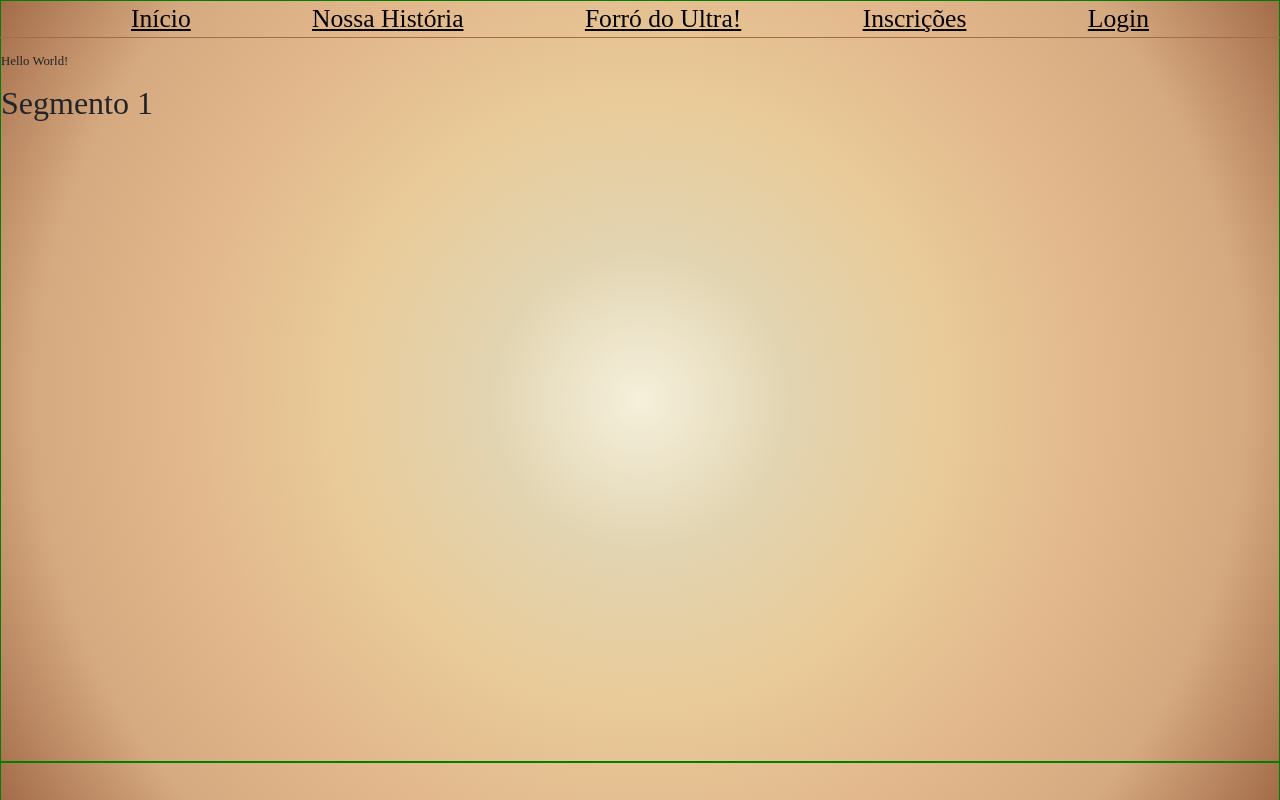
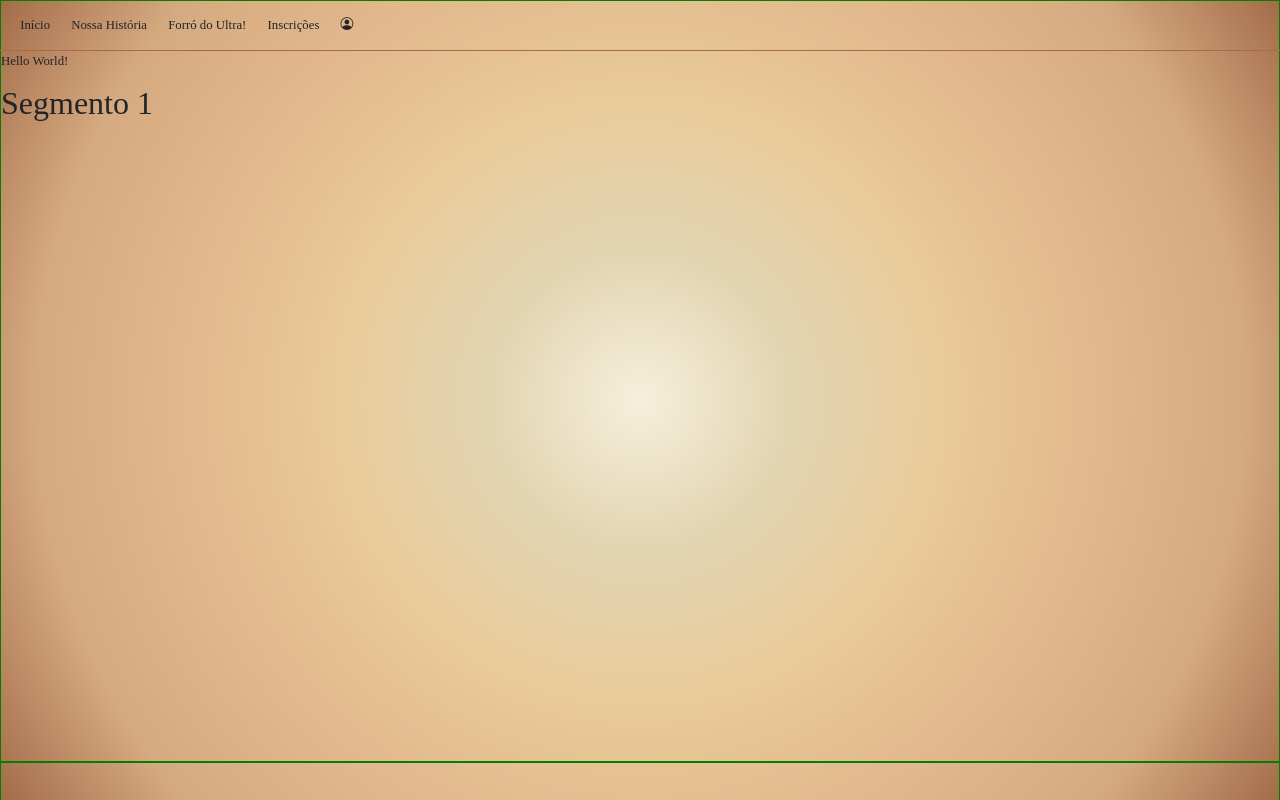
Before and after one commit to ArlessonMoura/congress-brazilian-dance-ultra, a React (Create React App) app: page / in a window 1280 px wide. Built offline with nearby package versions, Linux system fonts and the light colour scheme.

Commit message:
Login modal works

```diff
--- a/src/components/Header/Header.jsx
+++ b/src/components/Header/Header.jsx
@@ -1,19 +1,37 @@
 import React, { Component  } from 'react';
+import Button from 'react-bootstrap/Button';
+import LoginModal from '../LoginModal/LoginModal';
 import './style.scss';
+class Header extends Component {
+  constructor() {
+    super();
+    this.state = {
+      isModalOn: false,
+    }
+    this.showModal = this.showModal.bind(this);
+  }
 
-class Header extends Component {
+  showModal(bool) {
+    this.setState({ isModalOn: bool });
+  }
 
   render() {
+    const { isModalOn } = this.state;
     return(
-      <header className="container-fluid">
-        <nav>
-          <a href="#section-one">Início</a>
-          <a href="#section-two">Nossa História</a>
-          <a href="#section-three">Forró do Ultra!</a>
-          <a href="#section-four">Inscrições</a>
-          <a href="login">Login</a>
-        </nav>
-      </header>
+      <>
+        <header className="container-fluid">
+          <nav>
+            <Button variant="Link" href="#section-one">Início</Button>
+            <Button variant="Link" href="#section-two">Nossa História</Button>
+            <Button variant="Link" href="#section-three">Forró do Ultra!</Button>
+            <Button variant="Link" href="#section-four">Inscrições</Button>
+            <Button variant="Link" onClick={ () => this.showModal(true) }>
+              <i className="bi bi-person-circle"></i>
+            </Button>
+          </nav>
+        </header>
+       <LoginModal showModal={ this.showModal } isModalOn={ isModalOn }/>
+      </>
     );
   }
 }
--- a/src/components/Header/style.scss
+++ b/src/components/Header/style.scss
@@ -1,9 +1,13 @@
 header {
-  height: 3rem;
+  height: 4rem;
   width: 100%;
   position: fixed;
   background-color: none;
   border-bottom: 1px solid #a36b49;
+  display: flex;
+  align-content: center;
+  justify-content: space-between;
+  align-items: stretch;
 }
 
 nav {
--- /dev/null
+++ b/src/components/LoginModal/LoginModal.jsx
@@ -0,0 +1,54 @@
+import React, { Component  } from 'react';
+import { Form, FormGroup } from 'react-bootstrap';
+import Button from 'react-bootstrap/Button';
+import Modal from 'react-bootstrap/Modal';
+import './style.scss';
+
+class LoginModal extends Component {
+
+  // paymentCardForm(){
+  //   return ();
+  // }
+
+  signup() {
+    return (
+      <Form>
+        <FormGroup>
+
+        </FormGroup>
+      </Form>
+
+    );
+  }
+
+
+  render() {
+    return(
+      <Modal
+        show={ this.props.isModalOn }
+        onHide={ () => this.props.showModal(false) }
+        backdrop="static"
+        centered
+        >
+        <Modal.Header closeButton>
+          <Modal.Title>Cartão Inscrição</Modal.Title>
+        </Modal.Header>
+        <Modal.Body>
+
+
+
+        </Modal.Body>
+        <Modal.Footer>
+          <Button variant="secondary" onClick={ () => this.props.showModal(false) }>
+            Close
+          </Button>
+          <Button variant="primary" onClick={ () => this.props.showModal(false) }>
+            Save Changes
+          </Button>
+        </Modal.Footer>
+      </Modal>
+    );
+  }
+}
+
+export default LoginModal;
```
Also changed, not shown: src/components/LoginModal/style.scss (added).
